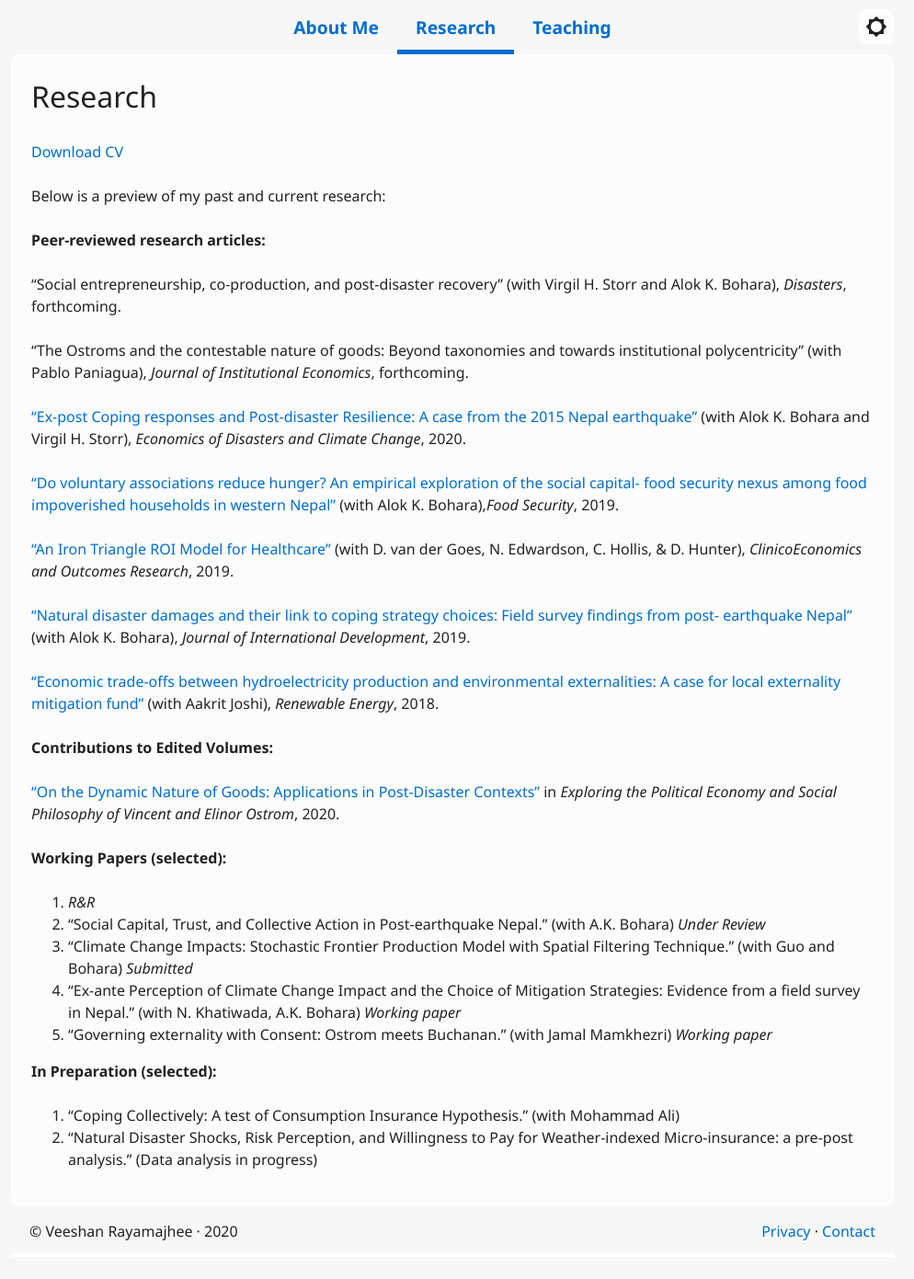
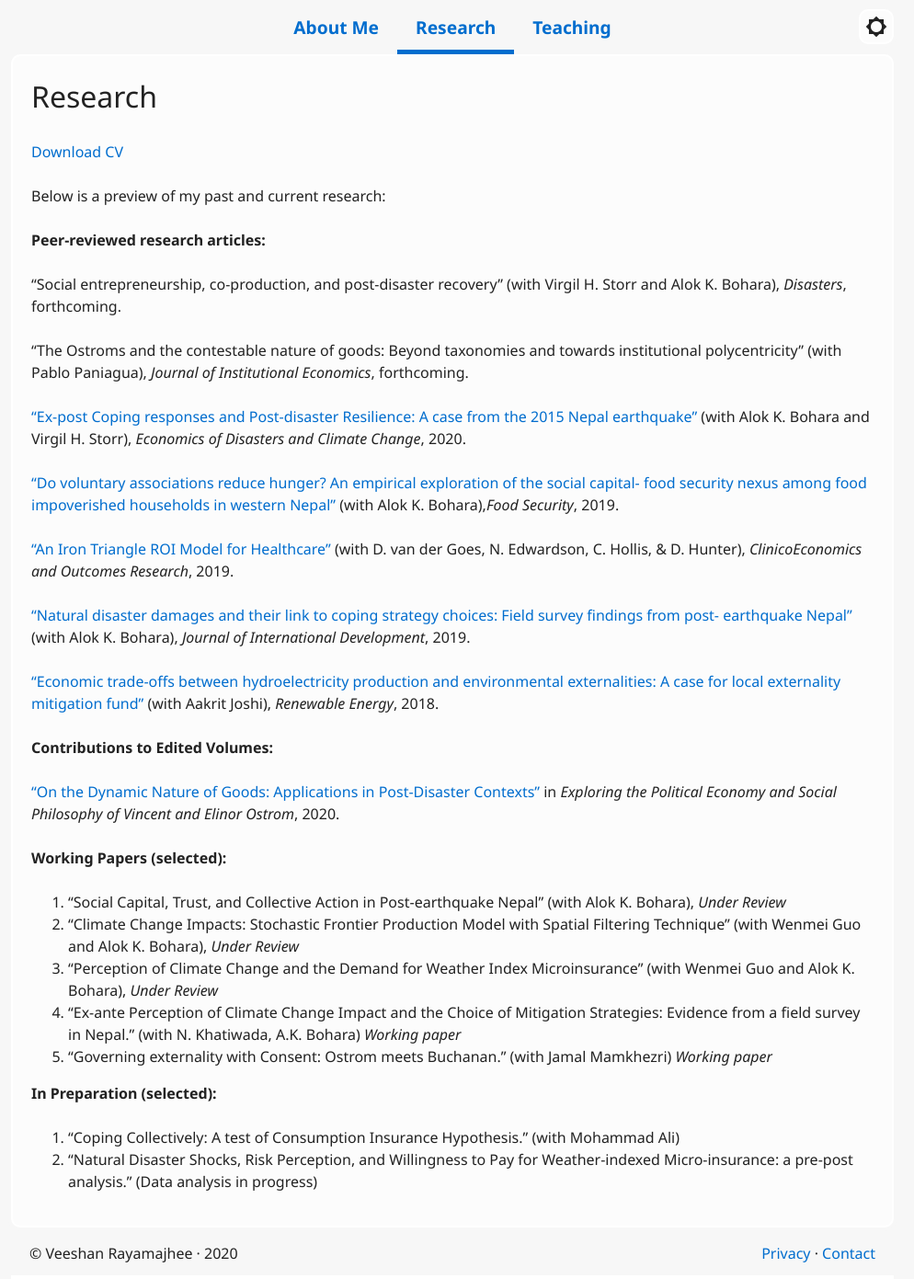
Before and after one commit to veeshanr/veeshanr.github.io, a Jekyll site: the page built from pages/research.md, in a window 1280 px wide. Shown: the whole page at 92% size, without its empty margins (148-1142 px from the left). Built offline with Jekyll 4.4.1, drawn with Linux system fonts in a browser that asks for light colours; before the commit the page ends 1367 px from its top, so only the background shows below that.

Commit message:
Update research.md

```diff
--- a/pages/research.md
+++ b/pages/research.md
@@ -32,10 +32,10 @@ Below is a preview of my past and current research:
 
 **Working Papers (selected):**
 
-1.  *R&R*
-2. “Social Capital, Trust, and Collective Action in Post-earthquake Nepal.” (with A.K. Bohara) *Under Review*
-3. “Climate Change Impacts: Stochastic Frontier Production Model with Spatial Filtering Technique.” (with Guo and Bohara) *Submitted*
-4. “Ex-ante Perception of Climate Change Impact and the Choice of Mitigation Strategies: Evidence from a field survey in Nepal.” (with N. Khatiwada, A.K. Bohara) *Working paper*
+1. “Social Capital, Trust, and Collective Action in Post-earthquake Nepal” (with Alok K. Bohara), *Under Review*
+2. “Climate Change Impacts: Stochastic Frontier Production Model with Spatial Filtering Technique” (with Wenmei Guo and Alok K. Bohara), *Under Review*
+3. “Perception of Climate Change and the Demand for Weather Index Microinsurance” (with Wenmei Guo and Alok K. Bohara), *Under Review*
+3. “Ex-ante Perception of Climate Change Impact and the Choice of Mitigation Strategies: Evidence from a field survey in Nepal.” (with N. Khatiwada, A.K. Bohara) *Working paper*
 5. “Governing externality with Consent: Ostrom meets Buchanan.” (with Jamal Mamkhezri) *Working paper*
 
 **In Preparation (selected):**
```
